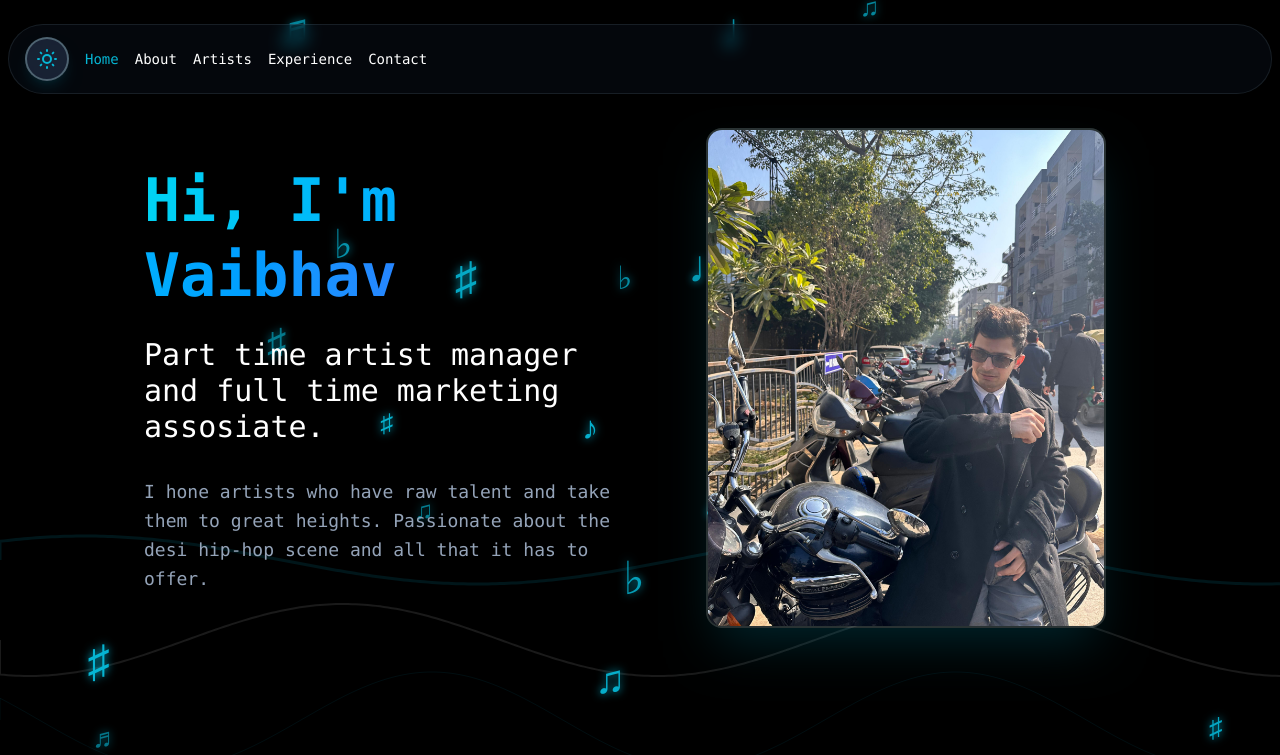
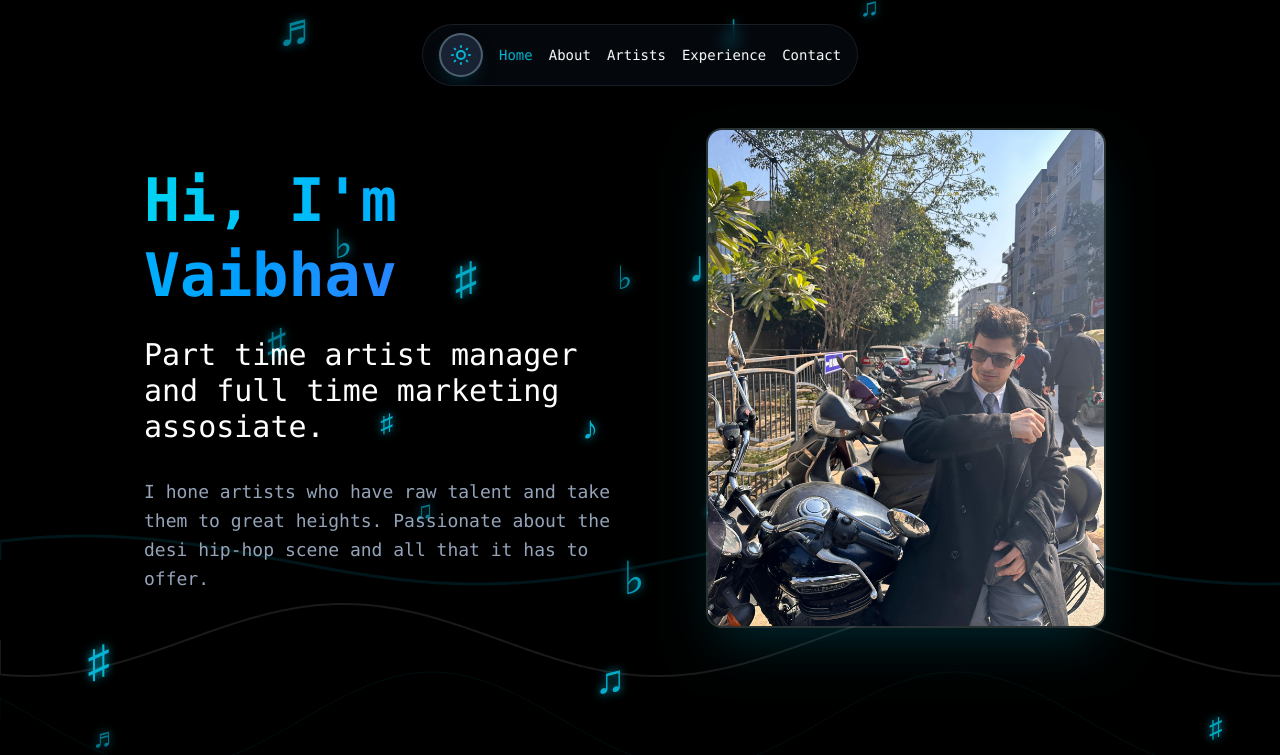
Before and after one commit to akkuraina/vaibhav-portfolio, a Next.js app: page / in a window 1280 px wide. Shown: the top 755 px of the page. Built offline with nearby package versions, Linux system fonts and the light colour scheme.

Commit message:
navbar issue fixed

```diff
--- a/src/components/Navbar.tsx
+++ b/src/components/Navbar.tsx
@@ -45,8 +45,8 @@ export default function Navbar() {
   };
 
   return (
-    <nav className="fixed top-6 left-1/2 transform -translate-x-1/2 z-50 w-full max-w-full px-2">
-      <div className="bg-slate-800/30 backdrop-blur-sm border border-cyan-100/10 rounded-full px-4 py-3 flex items-center gap-4 overflow-x-auto max-w-full">
+    <nav className="fixed top-6 left-1/2 transform -translate-x-1/2 z-50">
+      <div className="bg-slate-800/30 backdrop-blur-sm border border-cyan-100/10 rounded-full px-4 py-2 flex items-center gap-4 overflow-x-auto">
         <ThemeToggle />
         <div className="flex items-center gap-4">
           {navItems.map((item) => (
```
